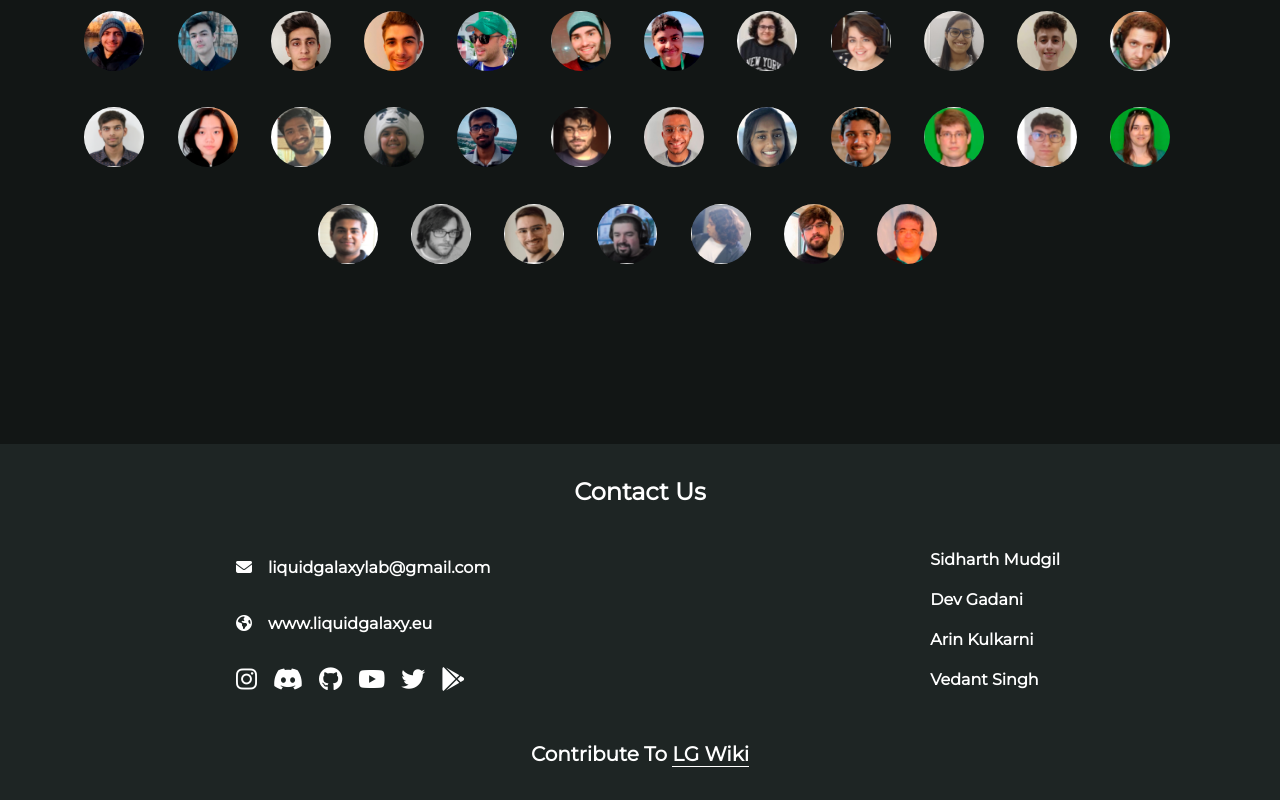
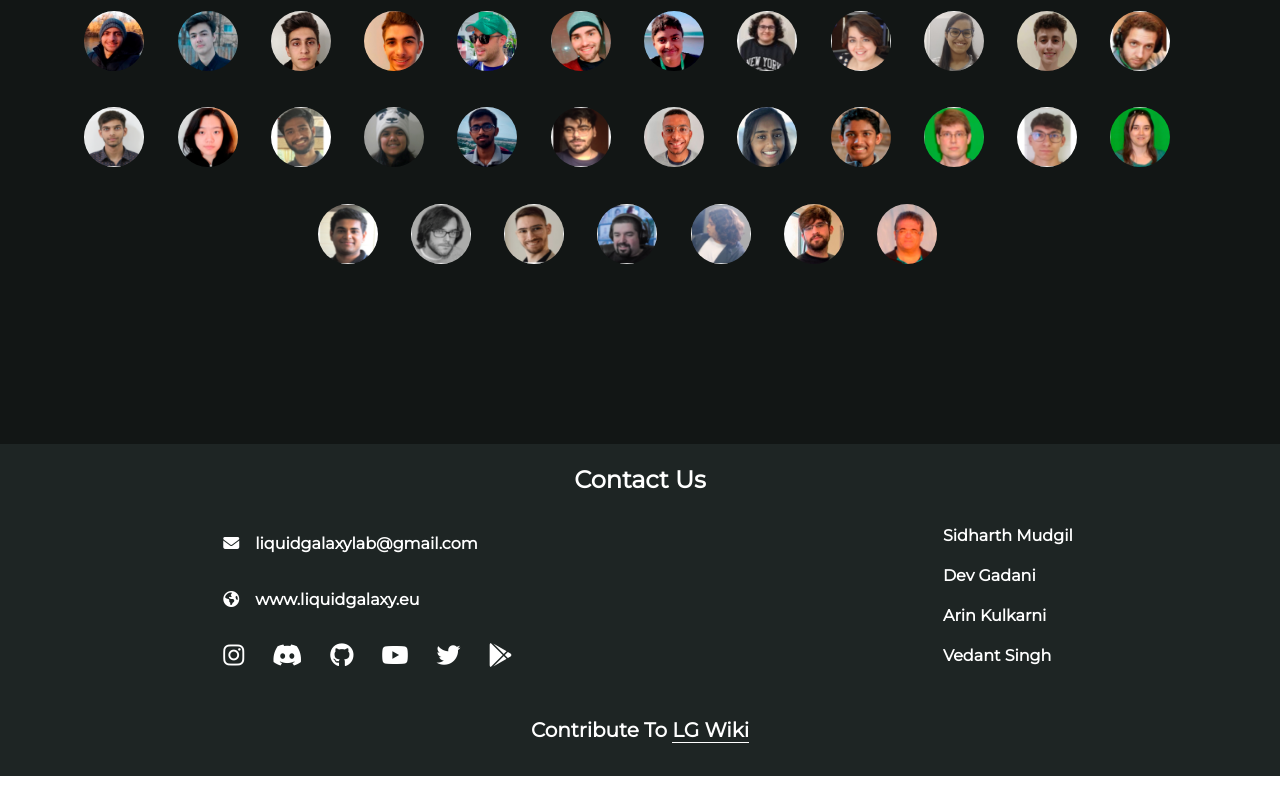
Before and after one commit to SidharthMudgil/lg-wiki, a React (Create React App) app: page / in a window 1280 px wide. Shown: the part 3740-4540 px from the top of the page. After the commit the page ends 4516 px from the top, so only its background shows below. Built offline with nearby package versions, Linux system fonts and the light colour scheme.

Commit message:
ui fixes

```diff
--- a/src/pages/footer/Footer.js
+++ b/src/pages/footer/Footer.js
@@ -3,28 +3,26 @@ import React from "react";
 export default function Footer() {
   return (
     <>
-      <div className="w-full  bottom-0 footer  ">
-        <label className="mx-auto  block text-center p-8 font-bold text-2xl capitalize">
+      <div className="w-full  bottom-0 footer">
+        <label className="mx-auto  block text-center p-5 font-bold text-2xl capitalize">
           contact us
         </label>
 
-        <div className=" flex  flex-wrap ">
-          <div className=" block mx-auto">
+        <div className="flex flex-wrap">
+          <div className="block mx-auto">
 
-            {/* all link for liquid galaxy  */}
-
-            <a href="mailto:liquildgalaxylab@gmail.com" className="block py-4 ">
+            <a href="mailto:liquildgalaxylab@gmail.com" className="block py-4">
               <i className="fa fa-envelope px-4 "></i>liquidgalaxylab@gmail.com
             </a>
             <a
               href="https://liquidgalaxy.eu"
               target="_blank"
-              className="block  py-4  "
+              className="block py-4"
               rel="noreferrer"
             >
-              <i className="fa fa-globe px-4 "></i>www.liquidgalaxy.eu
+              <i className="fa fa-globe px-4"></i>www.liquidgalaxy.eu
             </a>
-            <div className="icon flex px-4 py-4 space-x-4 ">
+            <div className="icon flex px-4 py-4 space-x-7">
               <a href="https://www.instagram.com/_liquidgalaxy" target="_blank" rel="noreferrer">
                 <i className="fa-brands fa-instagram fa-xl"></i>
               </a>
@@ -45,8 +43,6 @@ export default function Footer() {
               </a>
             </div>
           </div>
-
-          {/* link for contributor in Lg-Wiki */}
 
           <div className="capitalize block mx-auto">
             <p className="py-2">
@@ -91,7 +87,7 @@ export default function Footer() {
             </p>
           </div>
         </div>
-        <label className=" mx-auto  block text-center p-8 font-bold text-xl capitalize">
+        <label className="mx-auto  block text-center p-8 font-bold text-xl capitalize">
           contribute to <a
             href="https://github.com/SidharthMudgil/lg-wiki"
             target="_blank"
```
